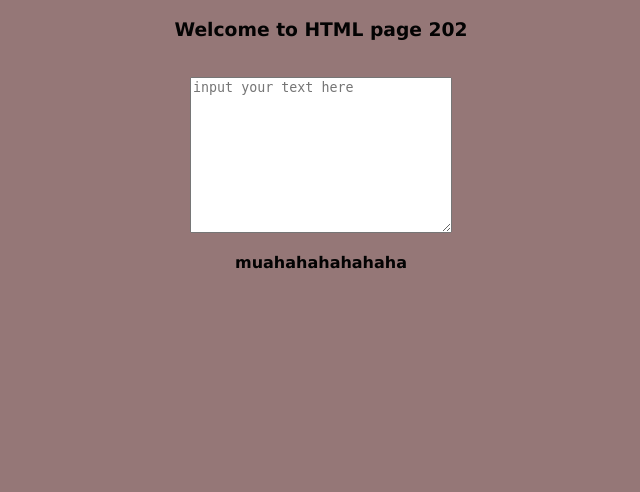
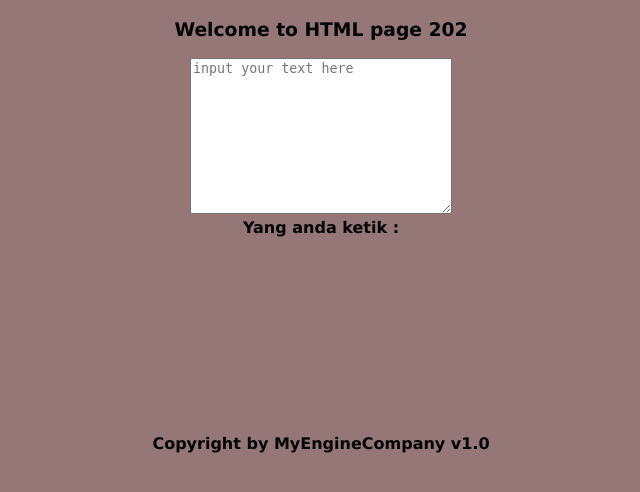
Before and after one commit to Degunx99/webdegunx, a PHP site: page / in a window 1280 px wide. Shown: the top 492 px of the page, without its empty margins (319-959 px from the left). Run offline with PHP 8.4, Linux system fonts and the light colour scheme.

Commit message:
menambahkan cdn jquery dan memunculkan text yang diketik pada text area

```diff
--- a/css_file.css
+++ b/css_file.css
@@ -7,6 +7,14 @@ body{
     justify-content: center;
     align-items: center;
     background-color: #957777;
+    max-width: 100%;
+}
+
+
+.container {
+    width: 100%;
+    min-height: 200px;
+    flex-wrap: wrap;
 }
 
 #show_text{
--- a/index.html
+++ b/index.html
@@ -3,15 +3,25 @@
     <head>
         <title>Learning Git v.10</title>
         <link rel="stylesheet" type = "text/css" href = "css_file.css">
+        <script
+            src="https://code.jquery.com/jquery-3.7.0.js"
+            integrity="sha256-JlqSTELeR4TLqP0OG9dxM7yDPqX1ox/HfgiSLBj8+kM="
+            crossorigin="anonymous"
+        ></script>
+        <meta charset="UTF-8">
+        <meta http-equiv="X-UA-Compatible" content="IE=edge">
+        <meta name="viewport" content="width=device-width, initial-scale=1.0">
+
     </head>
-<body class ="d-flex">
+    <body>
         <h3>Welcome to HTML page 202</h3>
-    <div class = "d-flex">
-        <span id = "show_text"></span>
-        <br>
+        <div>
             <textarea name="" id="text_input" cols="30" rows="10" placeholder="input your text here"></textarea>
         </div>
-    <p>muahahahahahaha</p>
+        <div class = "container">
+            Yang anda ketik : <span id = "show_text"></span>
+        </div>
+        <p>Copyright by MyEngineCompany v1.0</p>
     </body>
-<script src="text/javascript" src="script.js"></script>
+    <script src="script.js"></script>
 </html>
--- a/script.js
+++ b/script.js
@@ -1,4 +1,3 @@
-$('#text_input').on("change", () => {
-    let text = $('#text_input').val();
-    $('#show_text').text(text);
+$('#text_input').keyup( () => {
+    $('#show_text').html($('#text_input').val());
 });
```
Lines whose indentation alone changed are shown as unchanged.
